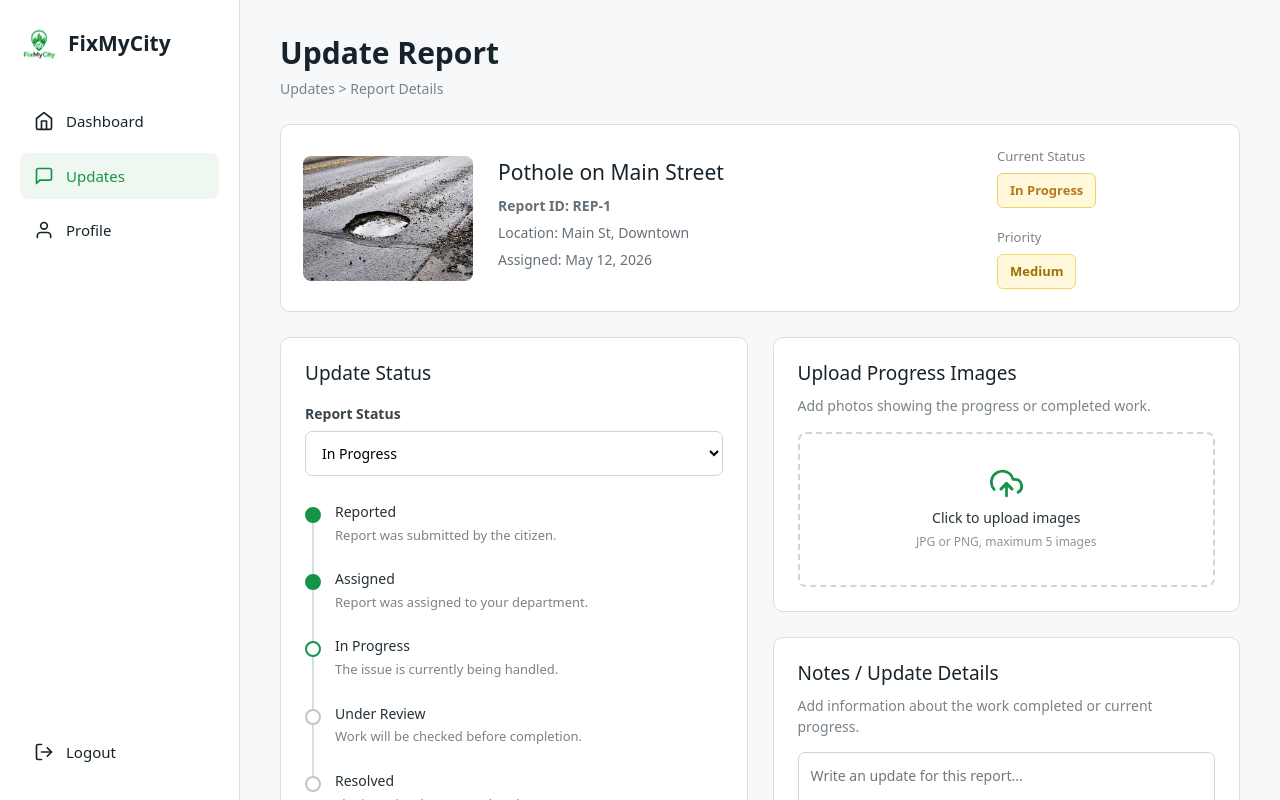
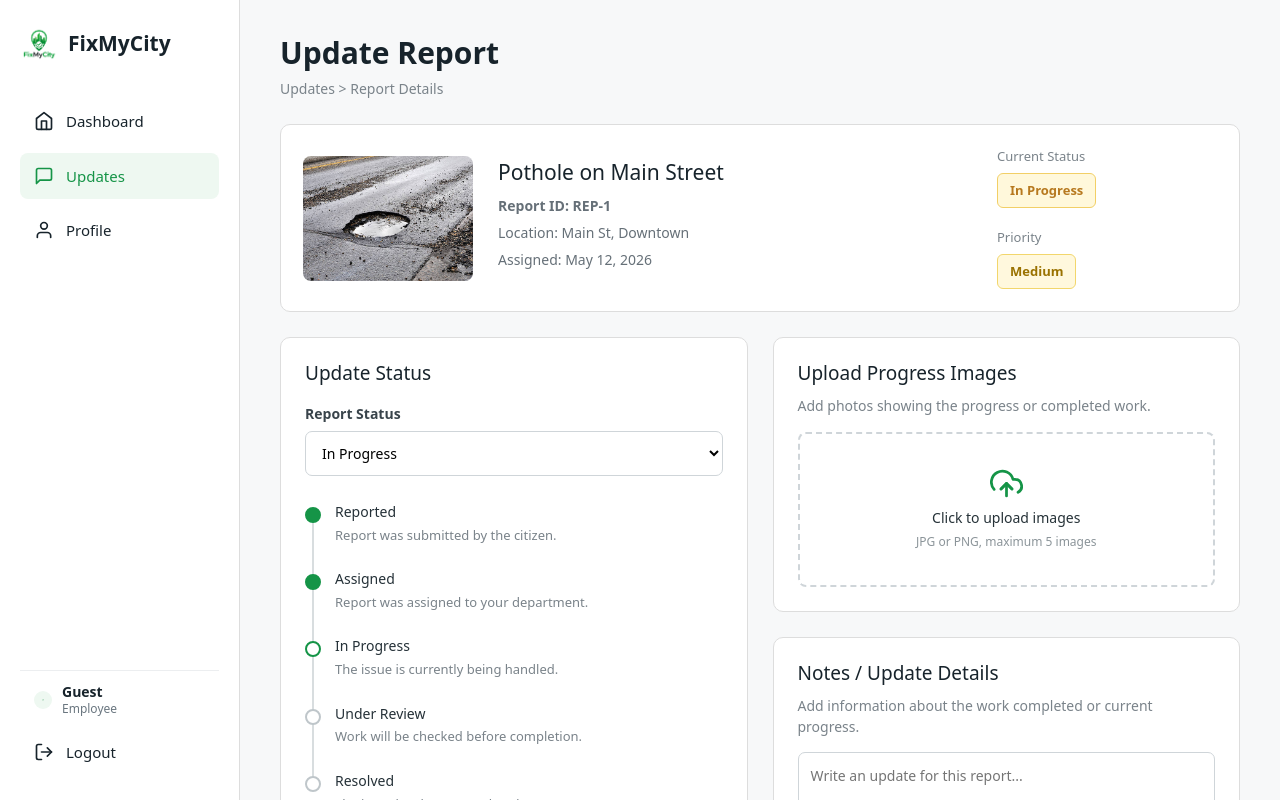
Before and after one commit to joudazzam04-ship-it/FixMyCity-client, a React (Vite) app: page /employee/updates/1 in a window 1280 px wide. Shown: the top 800 px of the page. Built offline with nearby package versions, Linux system fonts and the light colour scheme.

Commit message:
Add admin section, map integration, auth pages and sidebar user info

```diff
--- a/src/App.jsx
+++ b/src/App.jsx
@@ -257,7 +257,7 @@ const [currentUser, setCurrentUser] = useState(null);
 
 <Route
   path="/admin/dashboard"
-  element={<AdminDashboard reports={reports} users={users} />}
+  element={<AdminDashboard reports={reports} users={users}  />}
 />
 
 <Route
--- a/src/components/Admin/adminDashboard/AdminSidebar.jsx
+++ b/src/components/Admin/adminDashboard/AdminSidebar.jsx
@@ -5,14 +5,14 @@ import {
   FiUsers,
   FiFileText,
   FiSettings,
+  FiUser,
   FiLogOut
 } from "react-icons/fi";
 
 import logo from "../../../assets/logo.png";
 import "../../../css/adminDashboard/AdminSidebar.css";
 
-
-function AdminSidebar() {
+function AdminSidebar({ currentUser }) {
   return (
     <aside className="admin-sidebar">
 
@@ -45,6 +45,17 @@ function AdminSidebar() {
 
       </nav>
 
+      <div className="sidebar-user">
+        <FiUser className="sidebar-user-avatar" />
+
+        <div className="sidebar-user-info">
+          <span className="sidebar-user-name">
+            {currentUser ? currentUser.name : "Guest"}
+          </span>
+          <span className="sidebar-user-role">Admin</span>
+        </div>
+      </div>
+
       <button className="admin-logout">
         <FiLogOut />
         <span>Logout</span>
--- a/src/components/emp/employeeDashboard/EmployeeSidebar.jsx
+++ b/src/components/emp/employeeDashboard/EmployeeSidebar.jsx
@@ -1,4 +1,5 @@
 import React from "react";
+import { NavLink } from "react-router-dom";
 import {
   FiHome,
   FiMessageSquare,
@@ -9,17 +10,8 @@ import {
 import logo from "../../../assets/logo.png";
 import "../../../css/EmployeeDashboard/EmployeeSidebar.css";
 
-
-import { NavLink, useNavigate } from "react-router-dom";
-
-function EmployeeSidebar({ currentUser, setCurrentUser }) {
-  const navigate = useNavigate();
-
-  function handleLogout() {
-    setCurrentUser(null);
-    navigate("/login");
-  }
-    return (
+function EmployeeSidebar({ currentUser }) {
+  return (
     <aside className="employee-sidebar">
 
       <div className="employee-sidebar-brand">
@@ -29,36 +21,40 @@ function EmployeeSidebar({ currentUser, setCurrentUser }) {
 
       <nav className="employee-sidebar-nav">
 
-        <NavLink
-          to="/employee/dashboard"
-          className="employee-sidebar-link"
-        >
+        <NavLink to="/employee/dashboard" className="employee-sidebar-link">
           <FiHome />
           <span>Dashboard</span>
         </NavLink>
 
-        <NavLink
-          to="/employee/updates"
-          className="employee-sidebar-link"
-        >
+        <NavLink to="/employee/updates" className="employee-sidebar-link">
           <FiMessageSquare />
           <span>Updates</span>
         </NavLink>
 
-        <NavLink
-          to="/employee/profile"
-          className="employee-sidebar-link"
-        >
+        <NavLink to="/employee/profile" className="employee-sidebar-link">
           <FiUser />
           <span>Profile</span>
         </NavLink>
 
       </nav>
 
-     <button className="employee-logout" onClick={handleLogout}>
-  <FiLogOut />
-  <span>Logout</span>
-</button>
+      <div className="employee-sidebar-user">
+        <FiUser className="employee-sidebar-user-avatar" />
+
+        <div className="employee-sidebar-user-info">
+          <span className="employee-sidebar-user-name">
+            {currentUser ? currentUser.name : "Guest"}
+          </span>
+          <span className="employee-sidebar-user-role">
+            {currentUser ? currentUser.department : "Employee"}
+          </span>
+        </div>
+      </div>
+
+      <button className="employee-logout">
+        <FiLogOut />
+        <span>Logout</span>
+      </button>
 
     </aside>
   );
--- a/src/css/adminDashboard/AdminSidebar.css
+++ b/src/css/adminDashboard/AdminSidebar.css
@@ -77,7 +77,6 @@
 }
 
 .admin-logout {
-  margin-top: auto;
 
   display: flex;
   align-items: center;
@@ -103,3 +102,42 @@
 .admin-logout:hover {
   color: #d14343;
 }
+
+.sidebar-user {
+  display: flex;
+  align-items: center;
+  gap: 10px;
+  margin-top: auto;
+  padding: 12px 14px;
+  border-top: 1px solid #eceef0;
+}
+
+.sidebar-user-avatar {
+  font-size: 18px;
+  padding: 8px;
+  border-radius: 50%;
+  background-color: #eef8f1;
+  color: #159447;
+  flex-shrink: 0;
+}
+
+.sidebar-user-info {
+  display: flex;
+  flex-direction: column;
+  line-height: 1.3;
+  overflow: hidden;
+}
+
+.sidebar-user-name {
+  font-size: 14px;
+  font-weight: 600;
+  color: #17232b;
+  white-space: nowrap;
+  overflow: hidden;
+  text-overflow: ellipsis;
+}
+
+.sidebar-user-role {
+  font-size: 12px;
+  color: #6b7780;
+}
--- a/src/css/employeeDashboard/EmployeeSidebar.css
+++ b/src/css/employeeDashboard/EmployeeSidebar.css
@@ -1,7 +1,8 @@
 
 .employee-sidebar {
   width: 240px;
-  min-height: 100vh;
+  height: 100vh;
+  box-sizing: border-box;
 
   background-color: white;
   border-right: 1px solid #dddddd;
@@ -77,7 +78,6 @@
 }
 
 .employee-logout {
-  margin-top: auto;
 
   display: flex;
   align-items: center;
@@ -103,3 +103,42 @@
 .employee-logout:hover {
   color: #d14343;
 }
+
+.employee-sidebar-user {
+  display: flex;
+  align-items: center;
+  gap: 10px;
+  margin-top: auto;
+  padding: 12px 14px;
+  border-top: 1px solid #eceef0;
+}
+
+.employee-sidebar-user-avatar {
+  font-size: 18px;
+  padding: 8px;
+  border-radius: 50%;
+  background-color: #eef8f1;
+  color: #159447;
+  flex-shrink: 0;
+}
+
+.employee-sidebar-user-info {
+  display: flex;
+  flex-direction: column;
+  line-height: 1.3;
+  overflow: hidden;
+}
+
+.employee-sidebar-user-name {
+  font-size: 14px;
+  font-weight: 600;
+  color: #17232b;
+  white-space: nowrap;
+  overflow: hidden;
+  text-overflow: ellipsis;
+}
+
+.employee-sidebar-user-role {
+  font-size: 12px;
+  color: #6b7780;
+}
--- a/src/pages/Admin/AdminDashboard.jsx
+++ b/src/pages/Admin/AdminDashboard.jsx
@@ -11,14 +11,18 @@ import "../../css/adminDashboard/AdminLayout.css";
 import "../../css/adminDashboard/AdminStats.css";
 import "../../css/adminDashboard/AdminCard.css";
 
-function AdminDashboard({ reports, users }) {
-  return (
+function AdminDashboard({ reports, users, currentUser, setCurrentUser }) {
+    return (
     <div className="admin-layout">
       <AdminSidebar />
 
     <main className="admin-content">
-  <AdminTopbar title="Admin Dashboard" />
-  <AdminStats reports={reports} users={users} />
+<AdminTopbar
+  title="Admin Dashboard"
+  currentUser={currentUser}
+  setCurrentUser={setCurrentUser}
+/>
+ <AdminStats reports={reports} users={users} />
 
   <div className="admin-dashboard-columns">
     <div>
```
